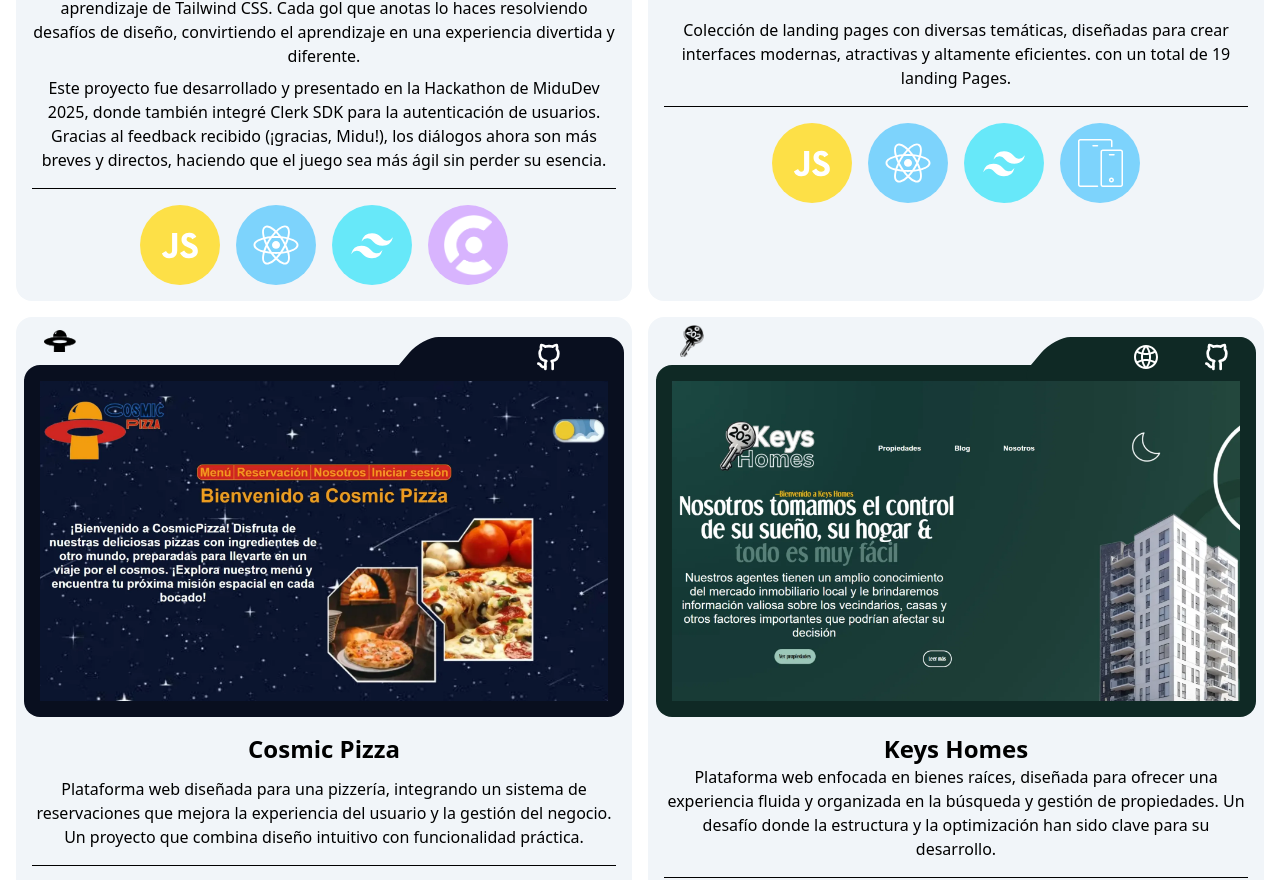
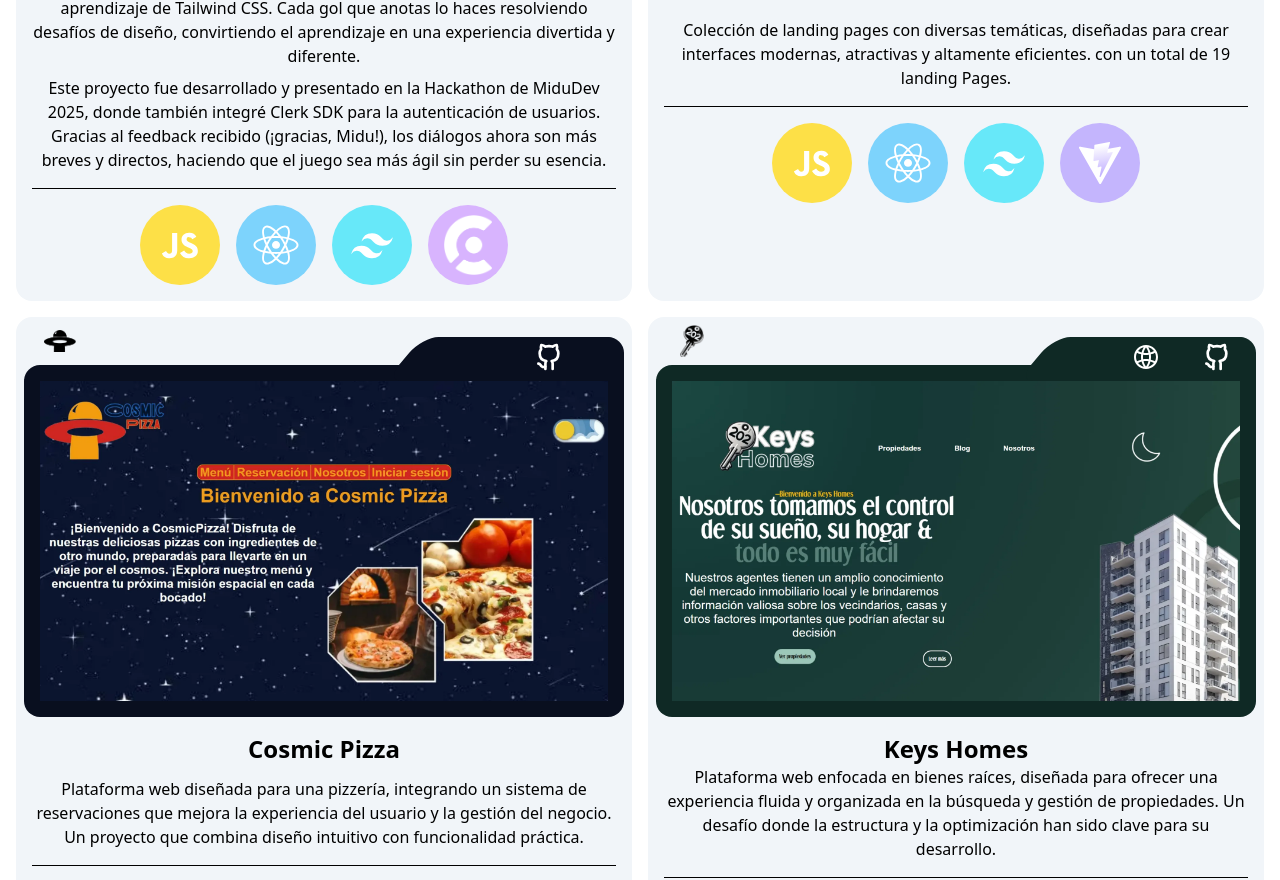
Before and after one commit to FernadoCodeDev/MyWebsite, a React (Create React App) app: page / in a window 1280 px wide. Shown: the part 3178-4058 px from the top of the page. Built offline with nearby package versions, Linux system fonts and the light colour scheme.

Commit message:
Vite Project Modal add

```diff
--- a/src/component/ui/ProjectsModal.jsx
+++ b/src/component/ui/ProjectsModal.jsx
@@ -4,7 +4,7 @@ import WebSVG from "../../assets/svg/web";
 import Close from "../../assets/svg/Close";
 import SVGRect from "../../assets/svg/svgreact";
 import SVGTailwind from "../../assets/svg/Tailwind";
-import SVGresponsive from "../../assets/svg/responsive";
+import SVGVite from "../../assets/svg/Vite";
 import SVGJS from "../../assets/svg/js";
 import SVGSass from "../../assets/svg/sass";
 import SVGphp from "../../assets/svg/php";
@@ -72,7 +72,7 @@ export const ProjectsInfos = [
       { icon: <SVGJS />, Background: "bg-yellow-300", isImage: false },
       { icon: <SVGRect />, Background: "bg-sky-300", isImage: false },
       { icon: <SVGTailwind />, Background: "bg-cyan-300", isImage: false },
-      { icon: <SVGresponsive />, Background: "bg-sky-300", isImage: false },
+      { icon: <SVGVite />, Background: "bg-violet-300", isImage: false },
     ],
   },
   {
```
